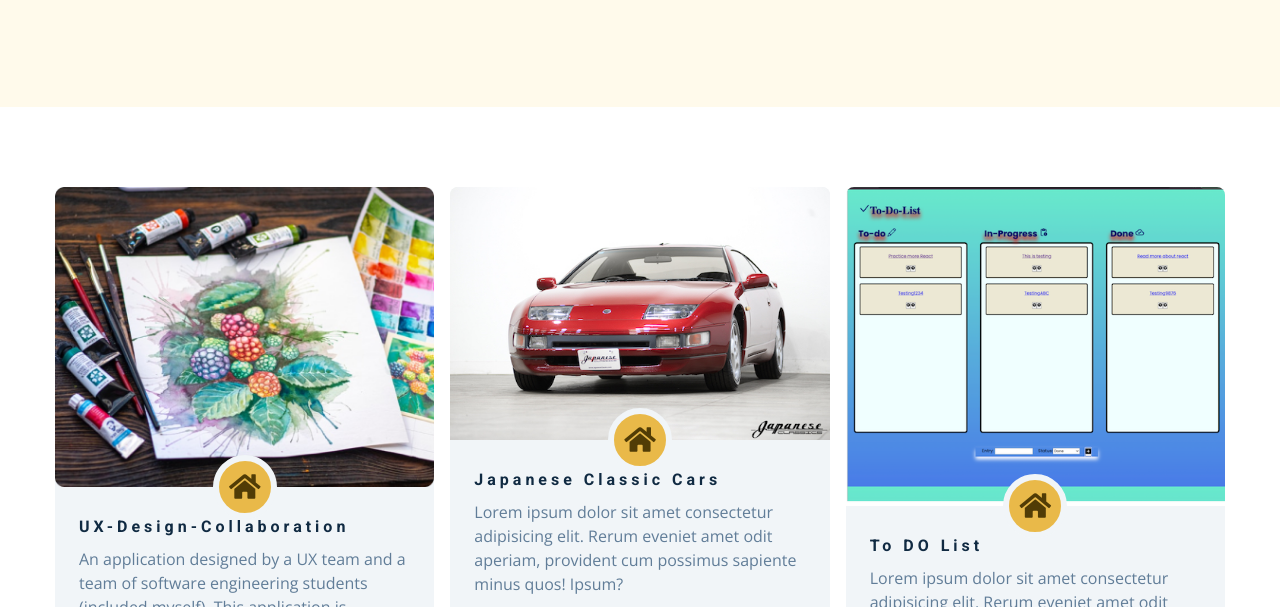
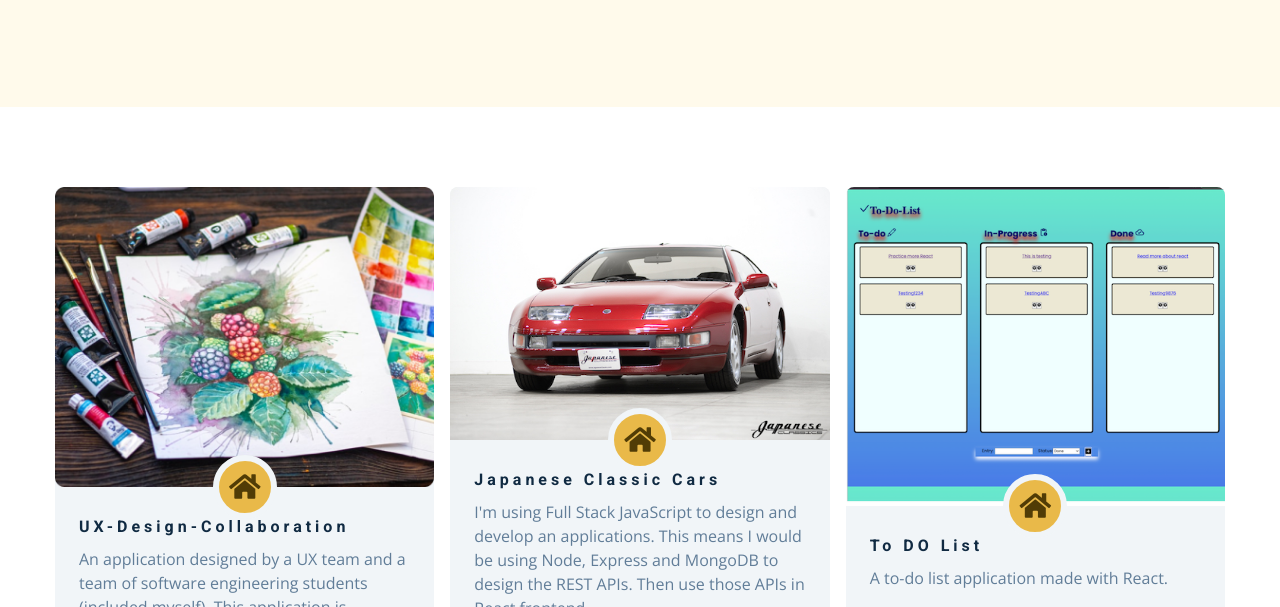
Before and after one commit to typhoon1zero2/PhongNguyen, a plain HTML site: page projects.html in a window 1280 px wide. Shown: the part 293-900 px from the top of the page. Drawn offline with nearby package versions, Linux system fonts and the light colour scheme.

Commit message:
Updated description

```diff
--- a/projects.html
+++ b/projects.html
@@ -133,9 +133,9 @@
             <div class="project-details">
               <h4>Japanese Classic Cars</h4>
               <p>
-                Lorem ipsum dolor sit amet consectetur adipisicing elit. Rerum
-                eveniet amet odit aperiam, provident cum possimus sapiente minus
-                quos! Ipsum?
+                I'm using Full Stack JavaScript to design and develop an applications.
+                This means I would be using Node, Express and MongoDB to design the REST APIs.
+                Then use those APIs in React frontend.
               </p>
               <div class="project-footer">
                 <span>
@@ -157,9 +157,7 @@
             <div class="project-details">
               <h4>To DO List</h4>
               <p>
-                Lorem ipsum dolor sit amet consectetur adipisicing elit. Rerum
-                eveniet amet odit aperiam, provident cum possimus sapiente minus
-                quos! Ipsum?
+                A to-do list application made with React.
               </p>
               <div class="project-footer">
                 <span>
```
